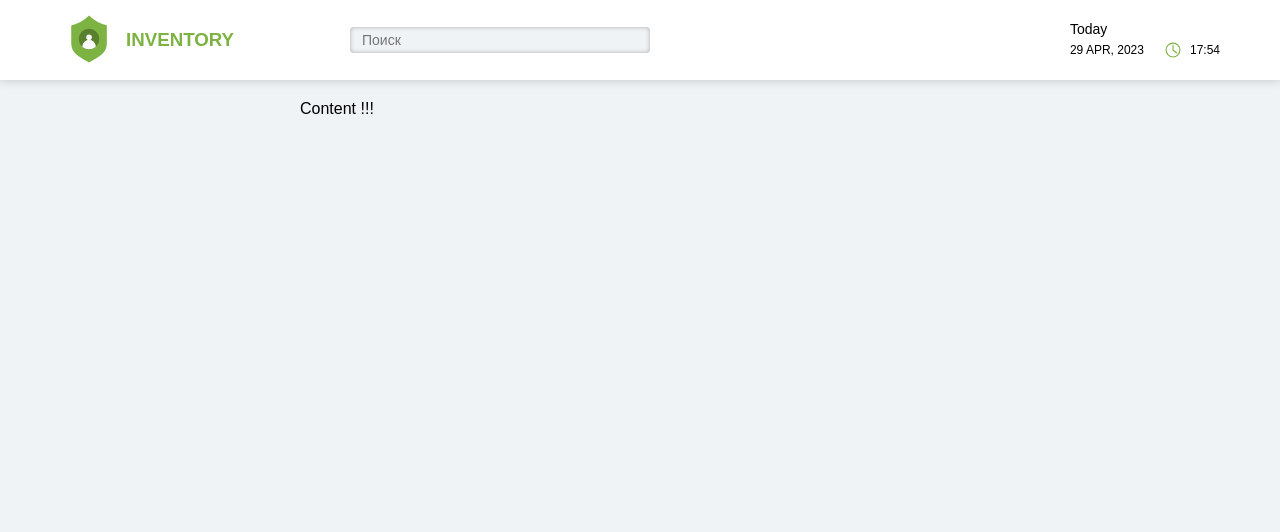
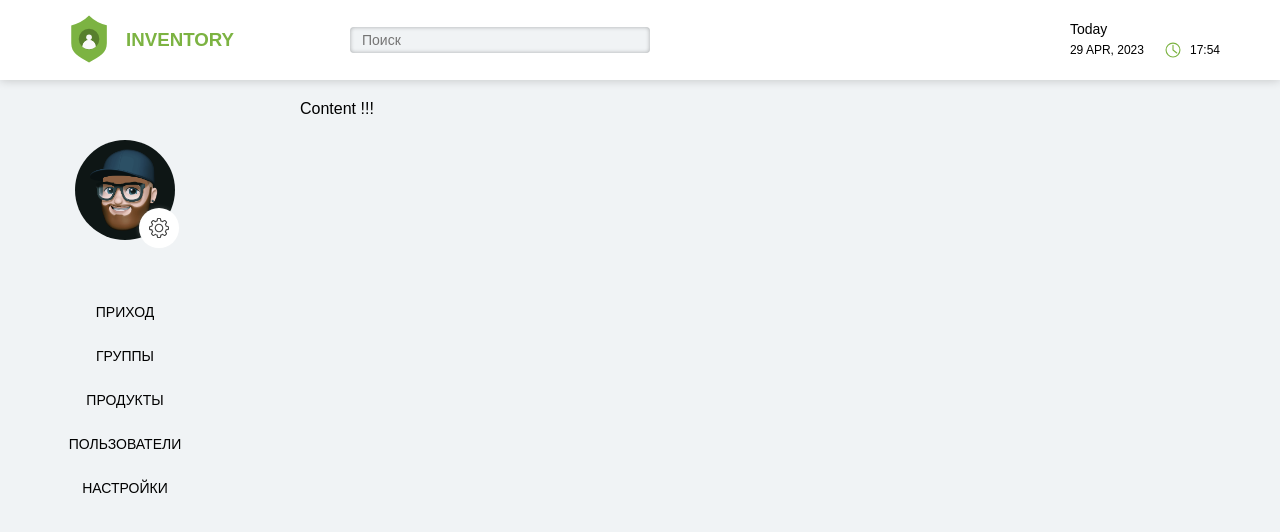
Before and after one commit to khozhainov-aleksandr/Test-Task--29.04.2023, a Next.js app: page / in a window 1280 px wide. Shown: the top 532 px of the page. Built offline with nearby package versions, Linux system fonts and the light colour scheme.

Commit message:
add Navigation component

```diff
--- a/src/pages/index.tsx
+++ b/src/pages/index.tsx
@@ -1,4 +1,6 @@
-import TopMenu from '../components/TopMenu/TopMenu';
+import TopMenu from '@/components/TopMenu/TopMenu';
+import NavigationMenu from '@/components/NavigationMenu/NavigationMenu';
+
 import styles from '@/styles/Home.module.css'
 
 export default function Home() {
@@ -8,6 +10,7 @@ export default function Home() {
         <TopMenu />
       </header>
       <main className={styles.main}>
+        <NavigationMenu />
         Content !!!
       </main>
     </>
```
